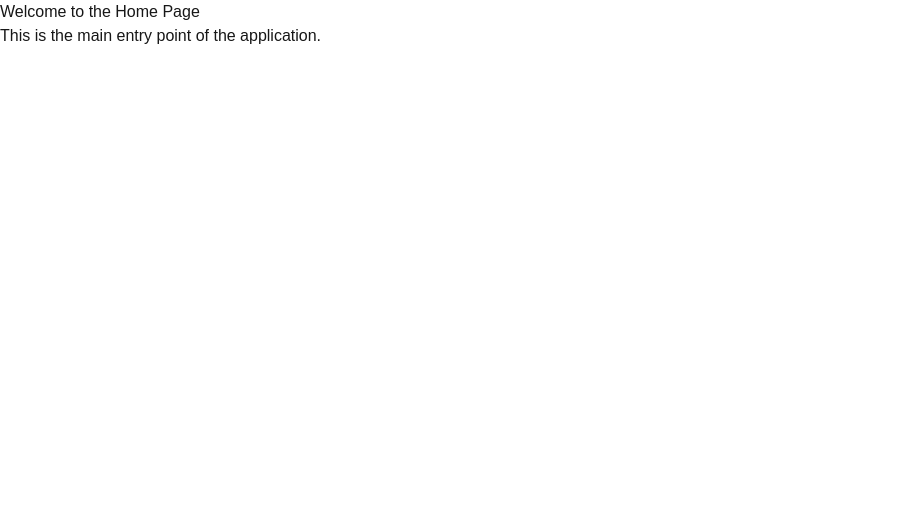
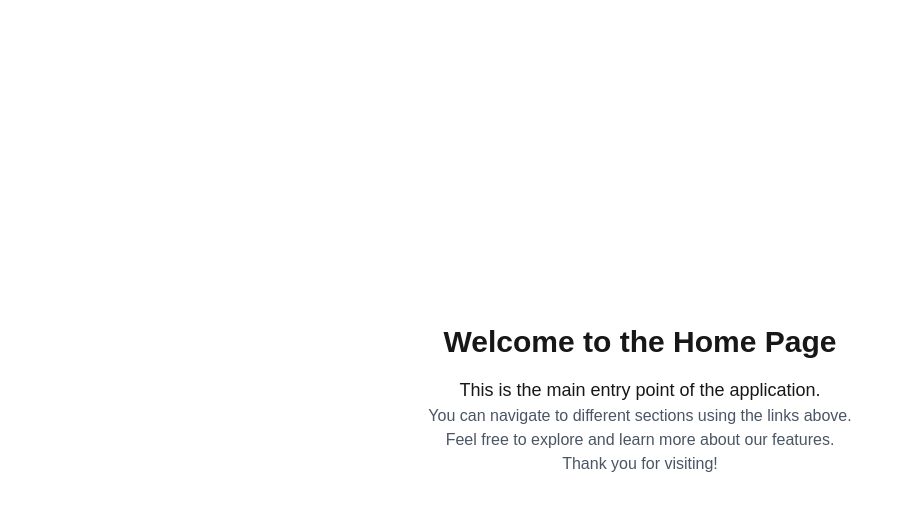
Before and after one commit to edwineduuuh/alx-project-0x02-setup, a Next.js app in the folder alx-project-0x02/: page / in a window 1280 px wide. Shown: the top 510 px of the page, without its empty margins (0-914 px from the left). Built offline with nearby package versions, Linux system fonts and the light colour scheme.

Commit message:
Implement basic routing using the Pages Router in Next.js.

```diff
--- a/alx-project-0x02/components/layout/Header.tsx
+++ b/alx-project-0x02/components/layout/Header.tsx
@@ -1,4 +1,4 @@
-import React from 'react'
+import React from 'react';
 
 const Header = () => {
   return (
@@ -8,13 +8,13 @@ const Header = () => {
       </header>
       <nav className="bg-gray-200 p-4">
         <ul className="flex space-x-4">
-            <li><a href="/" className="text-blue-700 hover:underline">Home</a></li>
+          <li><a href="/home" className="text-blue-700 hover:underline">Home</a></li>
           <li><a href="/about" className="text-blue-700 hover:underline">About</a></li>
           <li><a href="/contact" className="text-blue-700 hover:underline">Contact</a></li>
         </ul>
       </nav>
     </div>
-  )
-}
+  );
+};
 
-export default Header
+export default Header;
--- /dev/null
+++ b/alx-project-0x02/pages/about.tsx
@@ -0,0 +1,11 @@
+import React from 'react';
+
+const About = () => {
+  return (
+    <div>
+      <h1>About Us</h1>
+    </div>
+  );
+};
+
+export default About;
--- /dev/null
+++ b/alx-project-0x02/pages/home.tsx
@@ -0,0 +1,11 @@
+import React from 'react';
+
+const Home = () => {
+  return (
+    <div>
+      <h1>Welcome to the Home Page</h1>
+    </div>
+  );
+};
+
+export default Home;
--- a/alx-project-0x02/pages/index.tsx
+++ b/alx-project-0x02/pages/index.tsx
@@ -1,8 +1,13 @@
 export default function Home() {
   return (
-    <div>
-      <h1>Welcome to the Home Page</h1>
-      <p>This is the main entry point of the application.</p>
+    <div className="flex items-center justify-center h-screen">
+      <div className="text-center">
+        <h1 className="text-3xl font-bold mb-4">Welcome to the Home Page</h1>
+        <p className="text-lg">This is the main entry point of the application.</p>
+        <p className="text-gray-600">You can navigate to different sections using the links above.</p>
+        <p className="text-gray-600">Feel free to explore and learn more about our features.</p>
+        <p className="text-gray-600">Thank you for visiting!</p>
+      </div>
     </div>
   );
 }
```
Lines whose indentation alone changed are shown as unchanged.
